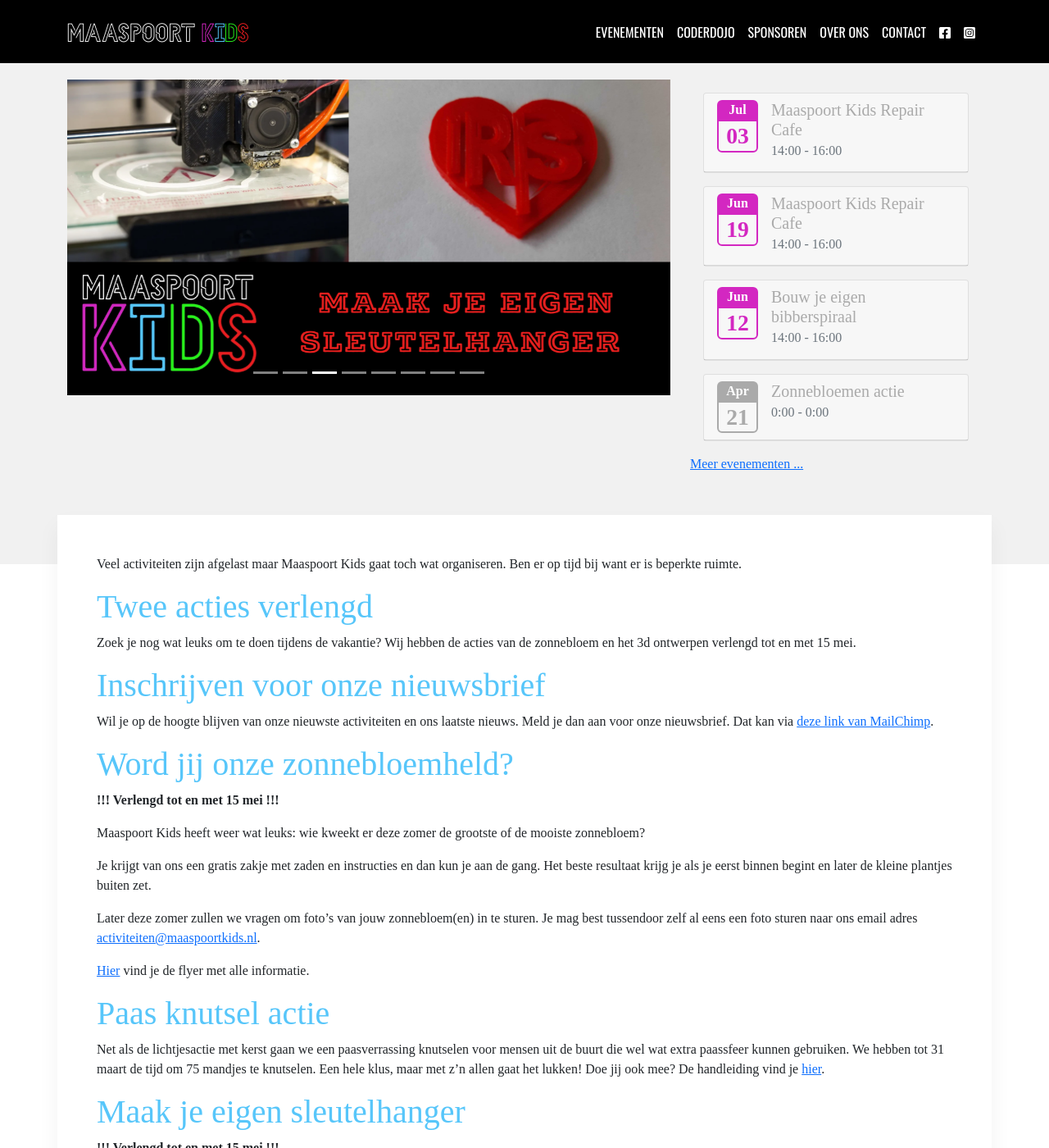
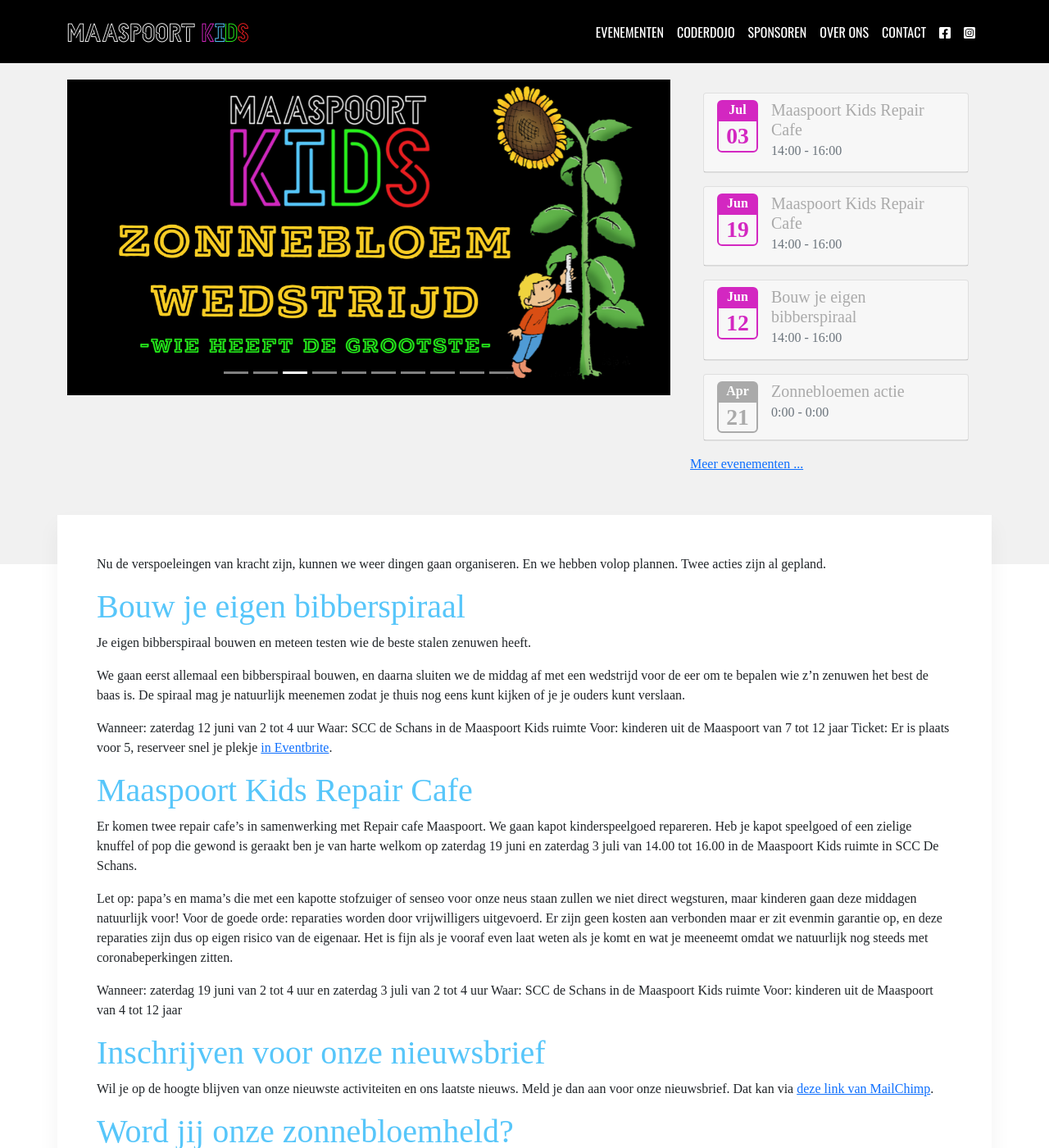
Before and after one commit to maaspoortkids/maaspoortkids.github.io, a Jekyll site: the page built from pages/frontpage.md, in a window 1280 px wide and 1400 px high. Shown: the whole window at 82% size. Built offline with Jekyll 4.4.1, drawn with Linux system fonts in a browser that asks for light colours; some web fonts are replaced.

Commit message:
Update frontpage.md

```diff
--- a/pages/frontpage.md
+++ b/pages/frontpage.md
@@ -3,6 +3,10 @@
 permalink: /
 title: Welkom op Maaspoort KIDS
 carousel:
+- name: Bibberspiraal
+  image: /assets/images/evenementen/2021-06_bibberspiraal.jpg
+- name: Maaspoort Kids Repair Cafe
+  image: /assets/images/evenementen/2021-06_repair_cafe.jpg
 - name: Zonnebloem actie
   image: /assets/images/evenementen/2021-04-21_zonnebloem_actie.png
 - name: Paas knutsel actie
@@ -21,16 +25,34 @@
   image: /assets/images/evenementen/2020-12_familie_quiz.jpeg
 ---
 
-Veel activiteiten zijn afgelast maar Maaspoort Kids gaat toch wat organiseren. Ben er op tijd bij want er is beperkte
-ruimte.
+Nu de verspoeleingen van kracht zijn, kunnen we weer dingen gaan organiseren. En we hebben volop plannen. Twee acties zijn al gepland.
 
-# Twee acties verlengd
+# Bouw je eigen bibberspiraal
 
-Zoek je nog wat leuks om te doen tijdens de vakantie? Wij hebben de acties van de zonnebloem en het 3d ontwerpen verlengd tot en met 15 mei.
+Je eigen bibberspiraal bouwen en meteen testen wie de beste stalen zenuwen heeft.
+
+We gaan eerst allemaal een bibberspiraal bouwen, en daarna sluiten we de middag af met een wedstrijd voor de eer om te bepalen wie z’n zenuwen het best de baas is. De spiraal mag je natuurlijk meenemen zodat je thuis nog eens kunt kijken of je je ouders kunt verslaan.
+
+Wanneer: zaterdag 12 juni van 2 tot 4 uur
+Waar: SCC de Schans in de Maaspoort Kids ruimte
+Voor: kinderen uit de Maaspoort van 7 tot 12 jaar
+Ticket: Er is plaats voor 5, reserveer snel je plekje [in Eventbrite](https://www.eventbrite.com/e/tickets-bouw-je-eigen-bibberspiraal-158486301795).
+
+# Maaspoort Kids Repair Cafe
+
+Er komen twee repair cafe's in samenwerking met Repair cafe Maaspoort. We gaan kapot kinderspeelgoed repareren. Heb je kapot speelgoed of een zielige knuffel of pop die gewond is geraakt ben je van harte welkom op zaterdag 19 juni en zaterdag 3 juli van 14.00 tot 16.00 in de Maaspoort Kids ruimte in SCC De Schans.
+
+Let op: papa's en mama's die met een kapotte stofzuiger of senseo voor onze neus staan zullen we niet direct wegsturen, maar kinderen gaan deze middagen natuurlijk voor!
+Voor de goede orde: reparaties worden door vrijwilligers uitgevoerd. Er zijn geen kosten aan verbonden maar er zit evenmin garantie op, en deze reparaties zijn dus op eigen risico van de eigenaar. Het is fijn als je vooraf even laat weten als je komt en wat je meeneemt omdat we natuurlijk nog steeds met coronabeperkingen zitten.
+
+Wanneer: zaterdag 19 juni van 2 tot 4 uur en zaterdag 3 juli van 2 tot 4 uur
+Waar: SCC de Schans in de Maaspoort Kids ruimte
+Voor: kinderen uit de Maaspoort van 4 tot 12 jaar
 
 # Inschrijven voor onze nieuwsbrief
 
 Wil je op de hoogte blijven van onze nieuwste activiteiten en ons laatste nieuws. Meld je dan aan voor onze nieuwsbrief. Dat kan via [deze link van MailChimp](https://mailchi.mp/8e27115a6d78/maaspoort-kids-nieuwsbrief).
+
 
 # Word jij onze zonnebloemheld?
 
```
